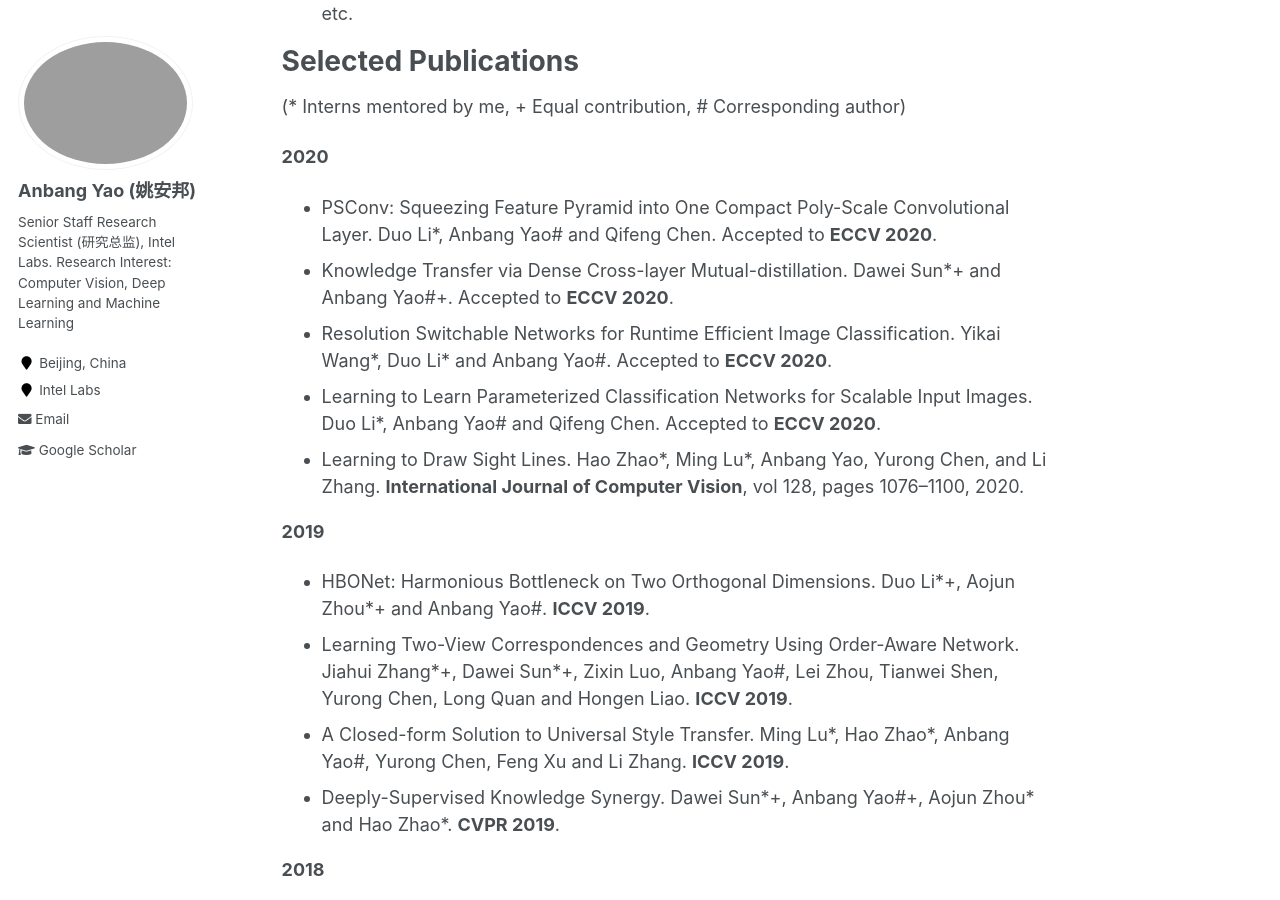
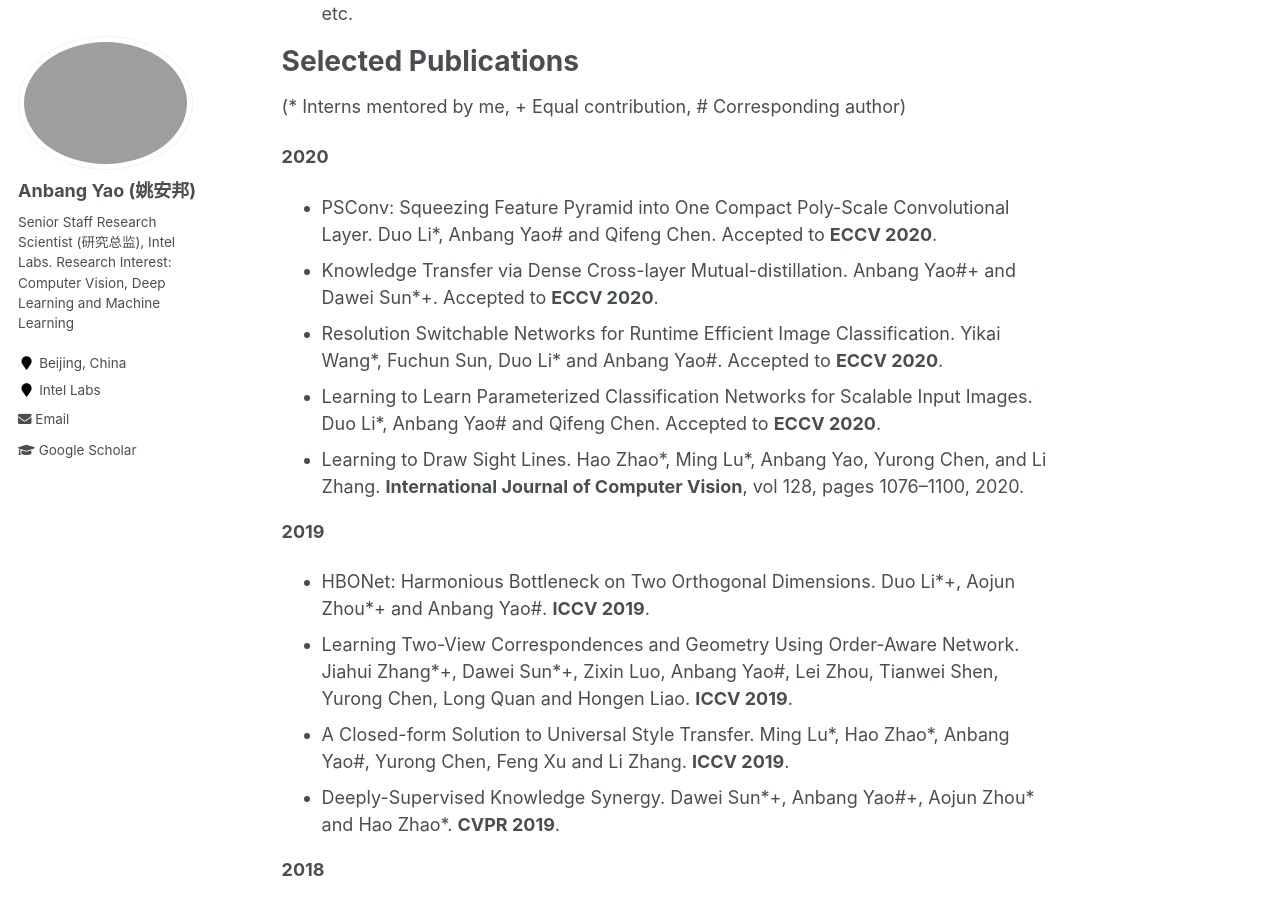
Before and after one commit to YaoAnbang/YaoAnbang.github.io, a Jekyll site: the page built from _pages/about.md, in a window 1280 px wide and 900 px high, scrolled down 1416 px. Built offline with Jekyll 4.4.1, drawn with Linux system fonts in a browser that asks for light colours.

Commit message:
Update about.md

```diff
--- a/_pages/about.md
+++ b/_pages/about.md
@@ -42,8 +42,8 @@ Selected Publications
 **2020**
 
 + PSConv: Squeezing Feature Pyramid into One Compact Poly-Scale Convolutional Layer. Duo Li\*, Anbang Yao\# and Qifeng Chen. Accepted to **ECCV 2020**.
-+ Knowledge Transfer via Dense Cross-layer Mutual-distillation. Dawei Sun\*+ and Anbang Yao\#\+. Accepted to **ECCV 2020**.
-+ Resolution Switchable Networks for Runtime Efficient Image Classification. Yikai Wang\*, Duo Li\* and Anbang Yao\#. Accepted to **ECCV 2020**.
++ Knowledge Transfer via Dense Cross-layer Mutual-distillation. Anbang Yao\#\+ and Dawei Sun\*+. Accepted to **ECCV 2020**.
++ Resolution Switchable Networks for Runtime Efficient Image Classification. Yikai Wang\*, Fuchun Sun, Duo Li\* and Anbang Yao\#. Accepted to **ECCV 2020**.
 + Learning to Learn Parameterized Classification Networks for Scalable Input Images. Duo Li\*, Anbang Yao\# and Qifeng Chen. Accepted to **ECCV 2020**.
 + Learning to Draw Sight Lines. Hao Zhao\*, Ming Lu\*, Anbang Yao, Yurong Chen, and Li Zhang. **International Journal of Computer Vision**,  vol 128, pages 1076–1100, 2020.
 
```
